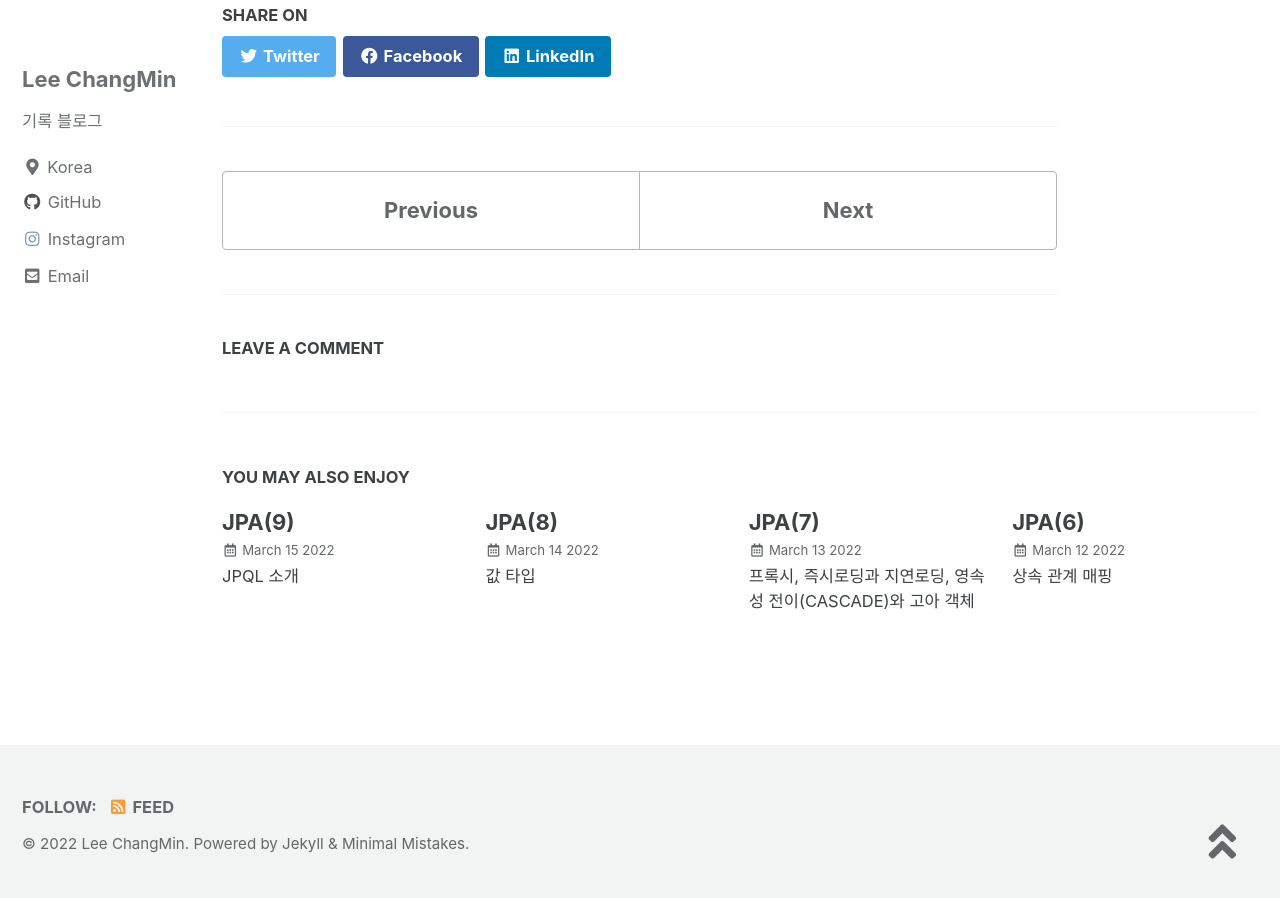
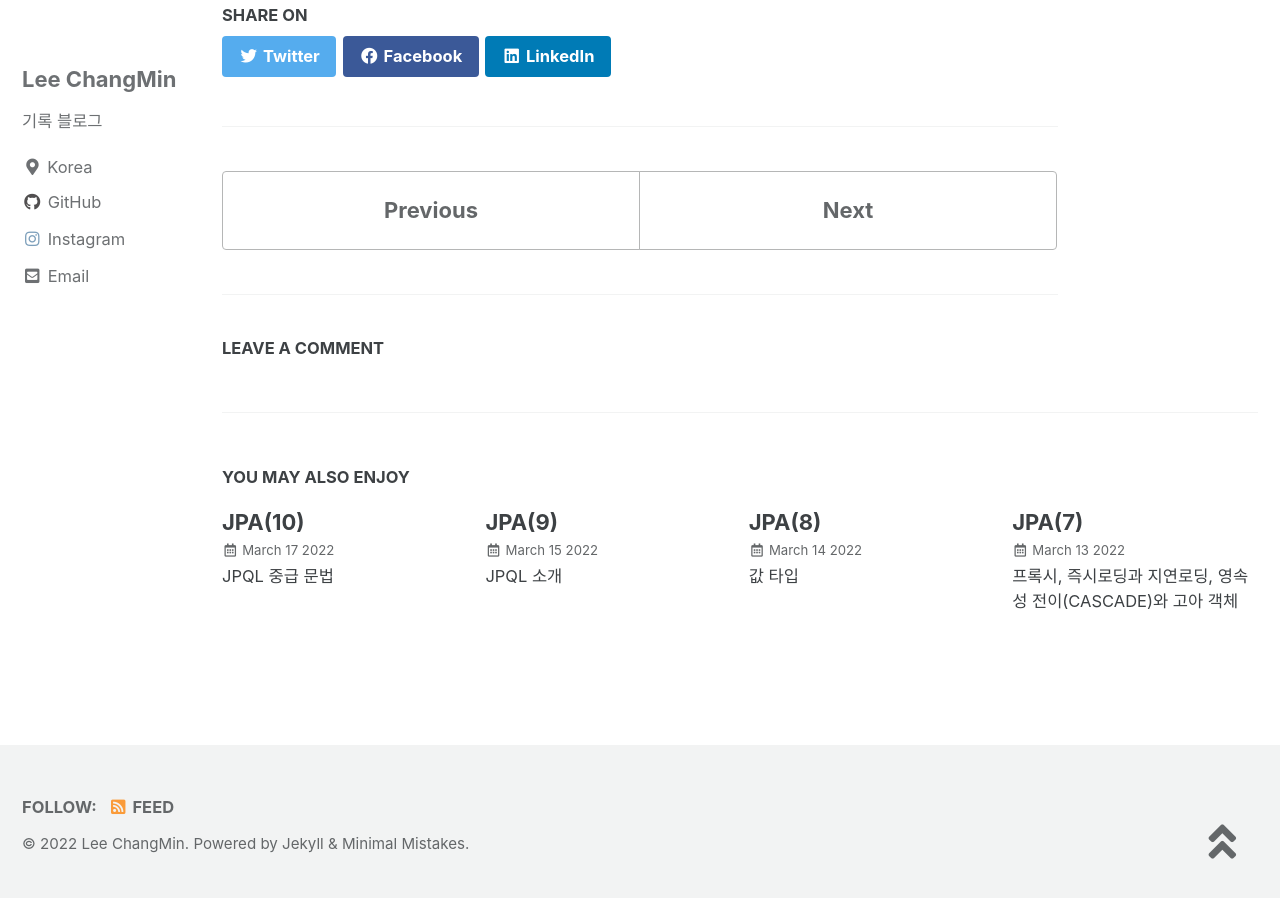
Before and after one commit to changmin2/changmin2.github.io, a Jekyll site: the page built from _posts/Http/2022-02-28-Http(2).md, in a window 1280 px wide and 900 px high, scrolled down 6524 px. Built offline with Jekyll 4.4.1, drawn with Linux system fonts in a browser that asks for light colours; cached includes are drawn as plain includes; comment, search, counter and statistics services are not loaded; part of the change alters nothing that is shown.

Commit message:
페치 조인

````diff
--- /dev/null
+++ b/_posts/JPA/2022-03-17-JPA(10).md
@@ -0,0 +1,251 @@
+---
+title:  "JPA(10)"
+
+categories:
+  - JPA
+tags:
+  - Blog
+toc: true
+toc_sticky: true
+---
+
+### JPQL 중급 문법
+
+#### 경로 표현식
+
+- .(점)을 찍어 객체 그래프를 탐색하는 것
+
+```sql
+select m.username -> 상태 필드
+ from Member m
+ join m.team t -> 단일 값 연관 필드
+ join m.orders o -> 컬렉션 값 연관 필드
+where t.name = '팀A'
+```
+
+경로 표현식 용어 정리
+
+- 상태 필드(state field): 단순히 값을 저장하기 위한 필드 (ex: m.username)
+- 연관 필드(association field): 연관관계를 위한 필드
+- 단일 값 연관 필드:
+    * @ManyToOne, @OneToOne, 대상이 엔티티(ex: m.team)
+- 컬렉션 값 연관 필드:
+    * @OneToMany, @ManyToMany, 대상이 컬렉션(ex: m.orders)
+
+경로 표현식 특징
+
+- 상태 필드(state field): 경로 탐색의 끝, 탐색X
+- 단일 값 연관 경로: 묵시적 내부 조인(inner join) 발생, 탐색O
+- 컬렉션 값 연관 경로: 묵시적 내부 조인 발생, 탐색X
+    *  FROM 절에서 명시적 조인을 통해 별칭을 얻으면 별칭을 통해 탐색 가능
+    * m.orders에 점을 찍어도 값이 나타나지 않음
+
+
+-> 권장하는 방법은 묵시적 조인말고 쿼리에 조인관계를 나타낸 명시적 조인이 유지보수 측면에서 좋다.
+
+명시적 조인, 묵시적 조인
+
+- 명시적 조인: join 키워드 직접 사용
+    * select m from Member m join m.team t
+- 묵시적 조인: 경로 표현식에 의해 묵시적으로 SQL 조인 발생 (내부 조인만 가능)
+    * select m.team from Member m
+
+**주의 사항**
+
+- 항상 내부 조인(명시적 조인 사용하기)
+- 컬렉션은 경로 탐색의 끝, 명시적 조인을 통해 별칭을 얻어야함
+- 경로 탐색은 주로 SELECT, WHERE 절에서 사용하지만 묵시적 조인으로 인해 SQL의 FROM (JOIN) 절에 영향을 줌
+
+### Fetch Join
+
+**성능 최적화 관점과 실무에서 매우 중요한 방법이다.**
+
+페치 조인
+
+- SQL 조인 종류X
+- JPQL에서 성능 최적화를 위해 제공하는 기능
+- 연관된 엔티티나 컬렉션을 SQL 한 번에 함께 조회하는 기능
+- join fetch 명령어 사용
+- 페치 조인 ::= [ LEFT [OUTER] | INNER ] JOIN FETCH 조인경로
+- 지연 로딩으로 설정했지만 즉시 로딩처럼 한번에 가져와야 할 일이 필요할 때 사용하면 유용하다.
+
+#### 엔티티 페치 조인
+
+- 회원을 조회하면서 연관된 팀도 함께 조회(SQL 한 번에)
+- SQL을 보면 회원 뿐만 아니라 팀(T.*)도 함께 SELECT
+- [JPQL] select m from Member m join fetch m.team
+- [SQL] SELECT M.*, T.* FROM MEMBER M INNER JOIN TEAM T ON M.TEAM_ID=T.ID
+
+![GitHub Logo](/image/fetch1.png)
+
+예시
+
+```java
+String jpql = "select m from Member m join fetch m.team";
+List<Member> members = em.createQuery(jpql, Member.class)
+ .getResultList();
+for (Member member : members) {
+ //페치 조인으로 회원과 팀을 함께 조회해서 지연 로딩X
+    System.out.println("username = " + member.getUsername() + ", " + "teamName = " + member.getTeam().name());
+}
+```
+결과값
+
+```java
+username = 회원1, teamname = 팀A
+username = 회원2, teamname = 팀A
+username = 회원3, teamname = 팀B
+```
+
+#### 컬렉션 페치 조인
+
+- 일대다 관계
+- [JPQL]
+    select t
+    from Team t join fetch t.members
+    where t.name = ‘팀A'
+- [SQL]
+    SELECT T.*, M.*
+    FROM TEAM T
+    INNER JOIN MEMBER M ON T.ID=M.TEAM_ID
+    WHERE T.NAME = '팀A'
+
+![GitHub Logo](/image/fetch2.png)
+
+예시
+
+```java
+String jpql = "select t from Team t join fetch t.members where t.name = '팀A'"
+List<Team> teams = em.createQuery(jpql, Team.class).getResultList();
+for(Team team : teams) {
+    System.out.println("teamname = " + team.getName() + ", team = " + team);
+    for (Member member : team.getMembers()) {
+        //페치 조인으로 팀과 회원을 함께 조회해서 지연 로딩 발생 안함
+        System.out.println(“-> username = " + member.getUsername()+ ", member = " + member");
+    }
+}
+```
+
+#### 페치 조인과 DISTINCT
+
+- SQL의 DISTINCT는 중복된 결과를 제거하는 명령
+- JPQL의 DISTINCT 2가지 기능 제공
+    * SQL에 DISTINCT를 추가
+    * 애플리케이션에서 엔티티 중복 제거
+
+예시
+
+```java
+String query1 = "select t from Team t join fetch t.members where t.name='teamA'";
+List<Team> resultList = em.createQuery(query1, Team.class)
+    .getResultList();
+for (Team t: resultList) {
+	System.out.println("t = " + t.getId() + ": " + t.getName());
+	for (Member m: t.getMembers()) {
+		System.out.println("    m = " + m.getName());
+	}
+}
+// 각 team에 속한 member 수만큼 반복해서 결과 출력
+```
+
+![GitHub Logo](/image/fetch3.png)
+
+-> 일대다 관계에서 페치 조인을 하면 조인으로 인해 팀A의 튜플수가 두개가 생긴다.
+
+결과 : 팀A의 정보가 두 번 출력되게 된다.
+
+```java
+teamname = 팀A, team = Team@0x100
+-> username = 회원1, member = Member@0x200
+-> username = 회원2, member = Member@0x300
+teamname = 팀A, team = Team@0x100
+-> username = 회원1, member = Member@0x200
+-> username = 회원2, member = Member@0x300
+```
+
+distinct 사용시
+
+```java
+String query2 = "select distinct t from Team t join fetch t.members where t.name='teamA'";
+List<Team> resultList = em.createQuery(query2, Team.class)
+    .getResultList();
+for (Team t: resultList) {
+	System.out.println("t = " + t.getId() + ": " + t.getName());
+	for (Member m: t.getMembers()) {
+		System.out.println("    m = " + m.getName());
+	}
+}
+```
+
+결과
+
+```java
+teamname = 팀A, team = Team@0x100
+-> username = 회원1, member = Member@0x200
+-> username = 회원2, member = Member@0x300
+```
+
+- DISTINCT가 추가로 애플리케이션에서 중복 제거 시도
+- 같은 식별자를 가진 Team 엔티티 제거
+
+![GitHub Logo](/image/fetch4.png)
+
+#### 페치 조인의 특징과 한계
+
+- 페치 조인 대상에는 별칭을 줄 수 없다.
+    * 하이버네이트는 가능, 가급적 사용X
+- 둘 이상의 컬렉션은 페치 조인 할 수 없다.
+- 컬렉션을 페치 조인하면 페이징 API(setFirstResult, setMaxResults)를 사용할 수 없다.
+    * 일대일, 다대일 같은 단일 값 연관 필드들은 페치 조인해도 페이징 가능
+    * 하이버네이트는 경고 로그를 남기고 메모리에서 페이징(매우 위험)
+
+컬렉션 페치 조인 해결 방법
+
+```java
+String query  = "select t From Team t";
+List<Team> result =  em.createQuery(query,Team.class)
+    .setFirstResult(0)
+    .setMaxResults(2)
+    .getResultList();
+
+for (Team team : result){
+    for (Member member : team.getMembers()){
+        System.out.println("-> member = "+ member);
+    }
+}
+```
+-> 팀별 마다 회원의 목록을 출력하는 코드이다. 일대다 컬렉션 이므로 fetch join을 사용할 수 없어서 팀마다 멤버 조회 쿼리가 발생하는 N+1문제가 발생한다.
+
+해결방법
+
+```java
+@BatchSize(size = 100)
+@OntToMany(mappedBy="team")
+private List<Member> members = new ArrayList<>(); // members는 지연 로딩으로 설정한 상태
+```
+팀이 2개 등록되어있다면 보내지는 쿼리
+
+```java
+select T.*
+From Member
+where members_TEAM_ID in)
+?,?
+)
+```
+
+-> 배치 사이즈 설정으로 인해 한 번에 두팀에 연관된 멤버를 모두 가져온다.
+-> 지연 로딩상태에서 멤버를 가져오라는 요청이 들어올 때 한 번에 배치사이즈만큼 가져온다.(만약 팀이 150개면 100개를 가져온후 그 다음 요청때 50개)
+
+**페치 조인 정리**
+
+- 연관된 엔티티들을 SQL 한 번으로 조회 - 성능 최적화
+- 엔티티에 직접 적용하는 글로벌 로딩 전략보다 우선함
+    * @OneToMany(fetch = FetchType.LAZY) //글로벌 로딩 전략
+- 실무에서 글로벌 로딩 전략은 모두 지연 로딩
+- 최적화가 필요한 곳은 페치 조인 적용
+- 모든 것을 페치 조인으로 해결할 수 는 없음
+- 페치 조인은 객체 그래프를 유지할 때 사용하면 효과적
+- 여러 테이블을 조인해서 엔티티가 가진 모양이 아닌 전혀 다른 결과를 내야 하면, 페치 조인 보다는 일반 조인을 사용하고 필요한 데이터들만 조회해서 DTO로 반환하는 것이 효과적
+
+
+* 출처 : 김영한의 자바 ORM 표준 JPA 프로그래밍 - 기본편
````
Also changed, not shown: _posts/Http/2022-02-28-Http(2).md (line endings or trailing spaces), image/fetch1.png (added), image/fetch2.png (added), image/fetch3.png (added), image/fetch4.png (added).
